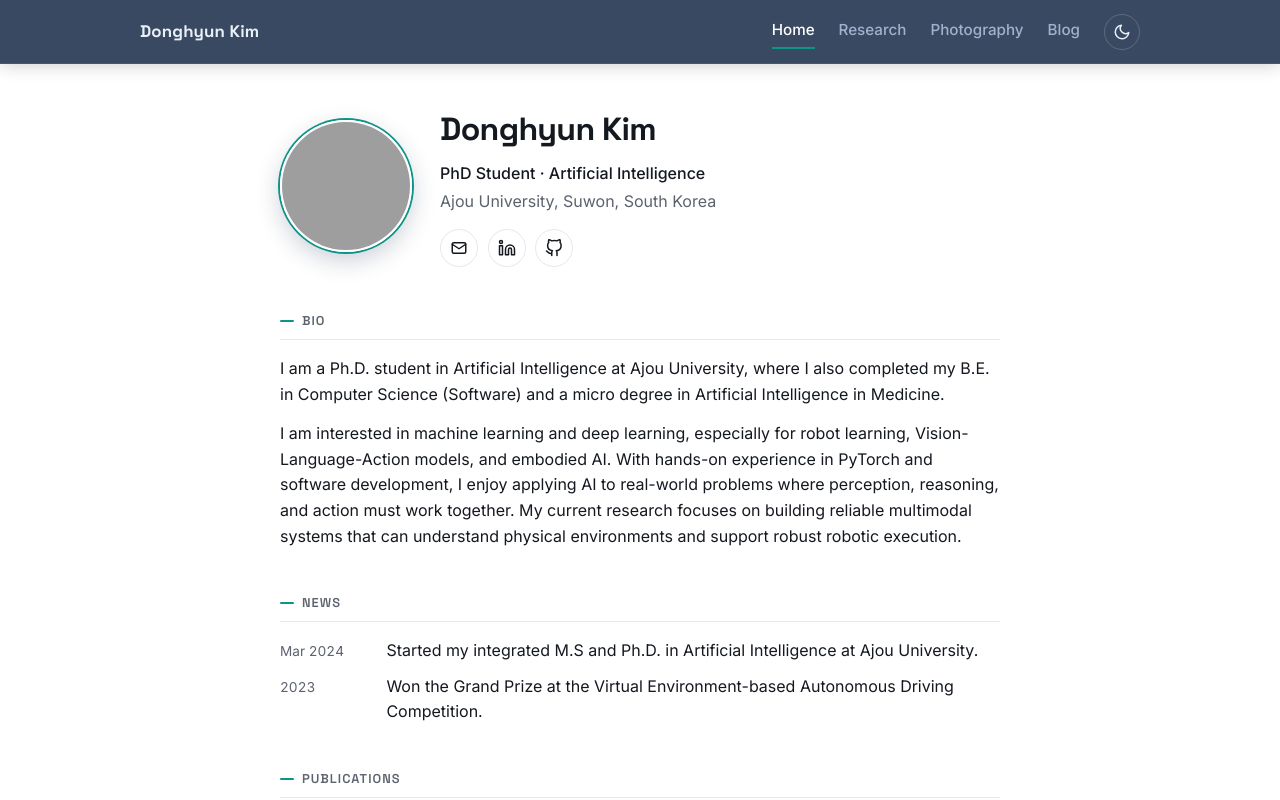
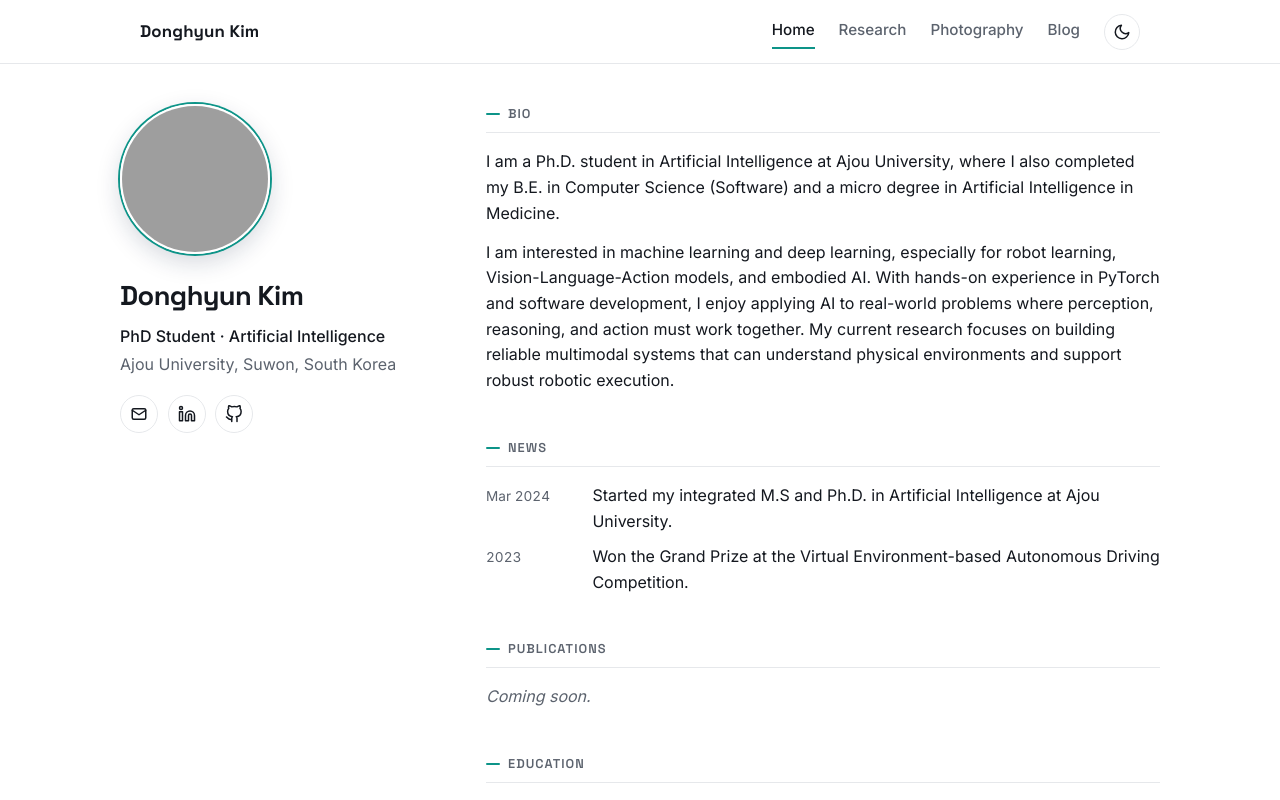
Before and after one commit to dh58319/dh58319.github.io, a React (Vite) app: page /#/ in a window 1280 px wide. Shown: the top 800 px of the page. Built offline with nearby package versions, Linux system fonts and the light colour scheme; grey boxes are pictures that could not be loaded.

Commit message:
Home: two-column layout (sticky profile card + scrolling content); white navbar

```diff
--- a/src/App.jsx
+++ b/src/App.jsx
@@ -13,6 +13,7 @@ const Photography = lazy(() => import('./pages/Photography.jsx'))
 
 export default function App() {
   const location = useLocation()
+  const isHome = location.pathname === '/'
 
   useEffect(() => {
     window.scrollTo(0, 0)
@@ -21,7 +22,7 @@ export default function App() {
   return (
     <div className="app">
       <Navbar />
-      <main className="page" key={location.pathname}>
+      <main className={`page${isHome ? ' page-home' : ''}`} key={location.pathname}>
         <Suspense fallback={<div className="route-fallback" aria-hidden="true" />}>
           <Routes location={location}>
             <Route path="/" element={<Home />} />
--- a/src/pages/Home.jsx
+++ b/src/pages/Home.jsx
@@ -14,17 +14,18 @@ import profilePhoto from '../assets/profile.jpg'
 
 export default function Home() {
   return (
-    <>
-      <header className="hero">
-        <img className="hero-photo" src={profilePhoto} alt={profile.name} />
-        <div className="hero-text">
+    <div className="home-layout">
+      <aside className="home-aside">
+        <div className="profile-card">
+          <img className="profile-card-photo" src={profilePhoto} alt={profile.name} />
           <h1 className="name">{profile.name}</h1>
           <p className="title">{profile.title}</p>
           <p className="affiliation">{profile.affiliation}</p>
           <SocialLinks />
         </div>
-      </header>
+      </aside>
 
+      <div className="home-main">
         <Section id="bio" title="Bio">
           {bio.map((para, i) => (
             <p key={i} className="bio-para">
@@ -142,6 +143,7 @@ export default function Home() {
             </ul>
           </Section>
         )}
-    </>
+      </div>
+    </div>
   )
 }
--- a/src/styles.css
+++ b/src/styles.css
@@ -85,17 +85,16 @@ a:hover {
   padding: 2.5rem 1.25rem 3rem;
 }
 
-/* Navbar (deep navy) */
+/* Navbar (clean, theme surface) */
 .navbar {
   position: sticky;
   top: 0;
   z-index: 50;
-  background: color-mix(in srgb, var(--navy) 82%, transparent);
+  background: color-mix(in srgb, var(--bg) 80%, transparent);
   -webkit-backdrop-filter: saturate(180%) blur(12px);
   backdrop-filter: saturate(180%) blur(12px);
-  color: var(--navy-fg);
-  border-bottom: 1px solid rgba(255, 255, 255, 0.08);
-  box-shadow: 0 2px 16px rgba(0, 0, 0, 0.18);
+  color: var(--fg);
+  border-bottom: 1px solid var(--border);
 }
 
 .navbar-inner {
@@ -109,7 +108,7 @@ a:hover {
 }
 
 .brand {
-  color: var(--navy-fg);
+  color: var(--fg);
   font-family: var(--font-display);
   font-weight: 700;
   font-size: 1.05rem;
@@ -128,7 +127,7 @@ a:hover {
 }
 
 .nav-links a {
-  color: var(--navy-muted);
+  color: var(--muted);
   font-size: 0.95rem;
   font-weight: 500;
   padding: 0.25rem 0;
@@ -136,12 +135,12 @@ a:hover {
 }
 
 .nav-links a:hover {
-  color: var(--navy-fg);
+  color: var(--fg);
   text-decoration: none;
 }
 
 .nav-links a.active {
-  color: #fff;
+  color: var(--fg);
   border-bottom-color: var(--brand);
 }
 
@@ -158,7 +157,7 @@ a:hover {
 .nav-toggle span {
   width: 22px;
   height: 2px;
-  background: var(--navy-fg);
+  background: var(--fg);
   border-radius: 2px;
 }
 
@@ -531,7 +530,8 @@ a:hover {
     flex-direction: column;
     align-items: flex-start;
     gap: 0;
-    background: var(--navy);
+    background: var(--bg);
+    border-bottom: 1px solid var(--border);
     padding: 0 1.25rem;
     max-height: 0;
     overflow: hidden;
@@ -577,6 +577,72 @@ body {
 /* Suspense fallback while a route chunk loads */
 .route-fallback {
   min-height: 60vh;
+}
+
+/* ===== Home two-column layout ===== */
+.page-home {
+  max-width: 1080px;
+}
+
+.home-layout {
+  display: grid;
+  grid-template-columns: minmax(240px, 310px) 1fr;
+  gap: 3.5rem;
+  align-items: start;
+}
+
+.home-aside {
+  position: sticky;
+  top: 80px;
+}
+
+.profile-card {
+  display: flex;
+  flex-direction: column;
+}
+
+.profile-card-photo {
+  width: 150px;
+  height: 150px;
+  border-radius: 50%;
+  object-fit: cover;
+  border: 2px solid var(--bg);
+  box-shadow: 0 0 0 2px var(--brand), 0 8px 24px rgba(15, 34, 64, 0.18);
+  margin-bottom: 1.25rem;
+}
+
+.profile-card .name {
+  font-size: 1.7rem;
+}
+
+.profile-card .title {
+  margin-top: 0.4rem;
+}
+
+.profile-card .socials {
+  margin-top: 1.1rem;
+}
+
+/* First section in the scrolling column aligns with the profile card top */
+.home-main > .section:first-child {
+  margin-top: 0;
+}
+
+@media (max-width: 860px) {
+  .home-layout {
+    grid-template-columns: 1fr;
+    gap: 2rem;
+  }
+  .home-aside {
+    position: static;
+  }
+  .profile-card {
+    align-items: center;
+    text-align: center;
+  }
+  .profile-card .socials {
+    justify-content: center;
+  }
 }
 
 /* ===== Instagram link (Photography) ===== */
@@ -660,16 +726,16 @@ body {
   justify-content: center;
   width: 36px;
   height: 36px;
-  border: 1px solid rgba(255, 255, 255, 0.18);
+  border: 1px solid var(--border);
   background: transparent;
-  color: var(--navy-fg);
+  color: var(--fg);
   border-radius: 50%;
   cursor: pointer;
   transition: background-color 0.15s ease, transform 0.15s ease;
 }
 
 .theme-toggle:hover {
-  background: rgba(255, 255, 255, 0.12);
+  background: var(--card);
   transform: rotate(-12deg);
 }
 
```
Lines whose indentation alone changed are shown as unchanged.
